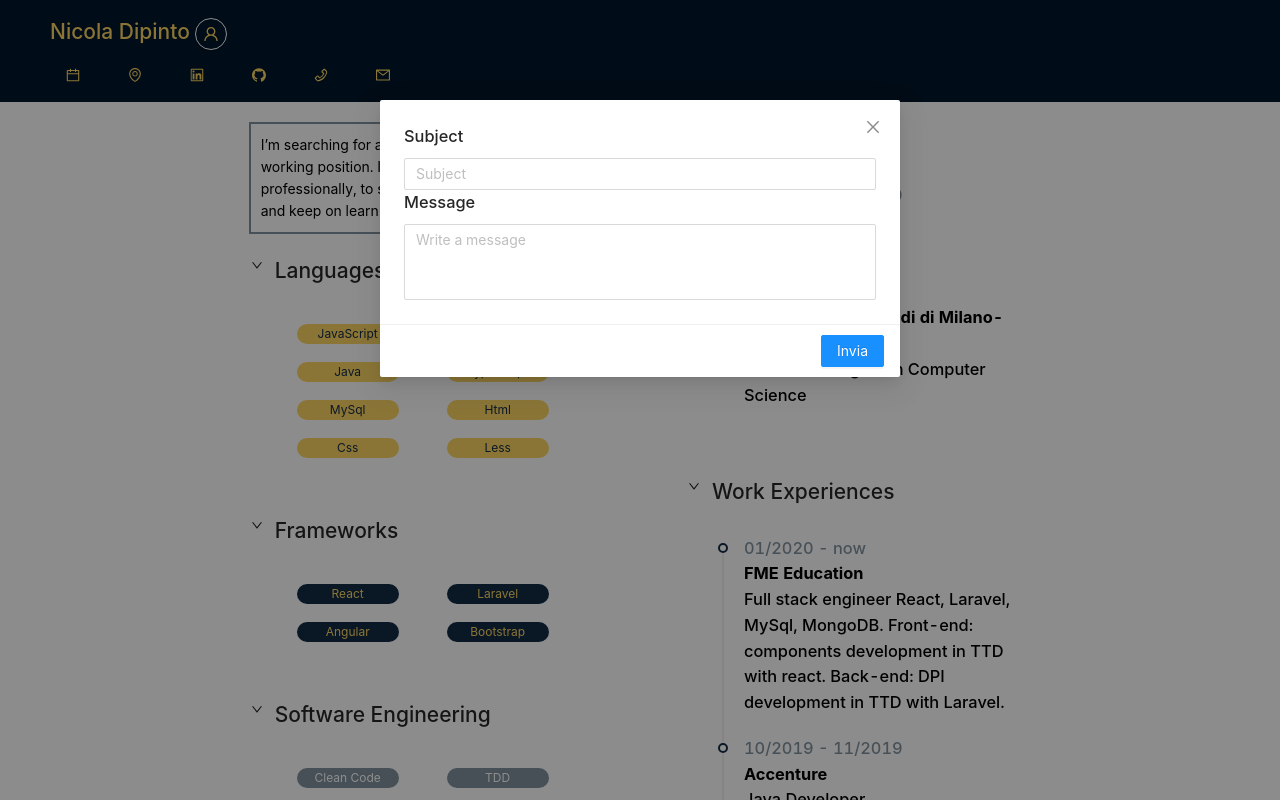
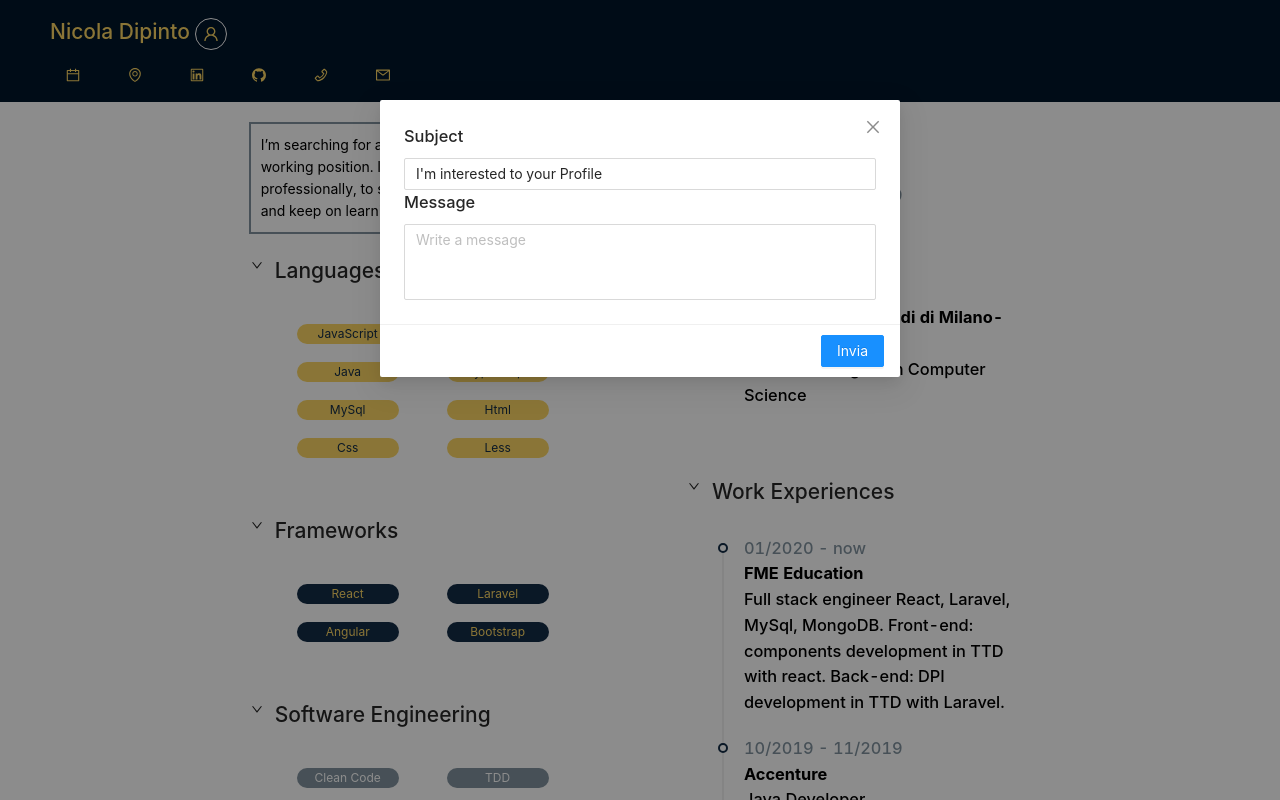
Before and after one commit to NicolaDipintoDev/cv.assignment, a React (Create React App) app in the folder cv-assignment/: page / in a window 1280 px wide. Both pictures are taken after a click on the element 383 px from the left and 74 px from the top of the page. Shown: the top 800 px of the page. Built offline with nearby package versions, Linux system fonts and the light colour scheme.

Commit message:
default Subject

```diff
--- a/cv-assignment/src/components/headerContent/headerIcons/headerIcon/Email.js
+++ b/cv-assignment/src/components/headerContent/headerIcons/headerIcon/Email.js
@@ -7,13 +7,14 @@ const { TextArea } = Input;
 
 const Email = () => {
   const [showModal, setShowModal] = useState(false);
-  const [subject, setSubject] = useState("");
+  const [subject, setSubject] = useState("I'm interested to your Profile");
   const [massege, setMessage] = useState("");
 
   const openModal = () => setShowModal(true);
   const closeModal = () => setShowModal(false);
   const onChangeMessage = ({ target: { value } }) => setMessage(value);
   const onChangeSubject = ({ target: { value } }) => setSubject(value);
+
   return (
     <>
       <HeaderIcon
@@ -24,7 +25,6 @@ const Email = () => {
       {showModal ? (
         <Modal
           visible={true}
-          //onOk={this.handleOk}
           onCancel={closeModal}
           footer={[
             <a
@@ -42,7 +42,7 @@ const Email = () => {
           ]}
         >
           <h3>Subject</h3>
-          <Input placeholder="Subject" onChange={onChangeSubject} />
+          <Input placeholder="Subject" onChange={onChangeSubject} value={subject} />
           <h3>Message</h3>
           <TextArea
             value={massege}
```
